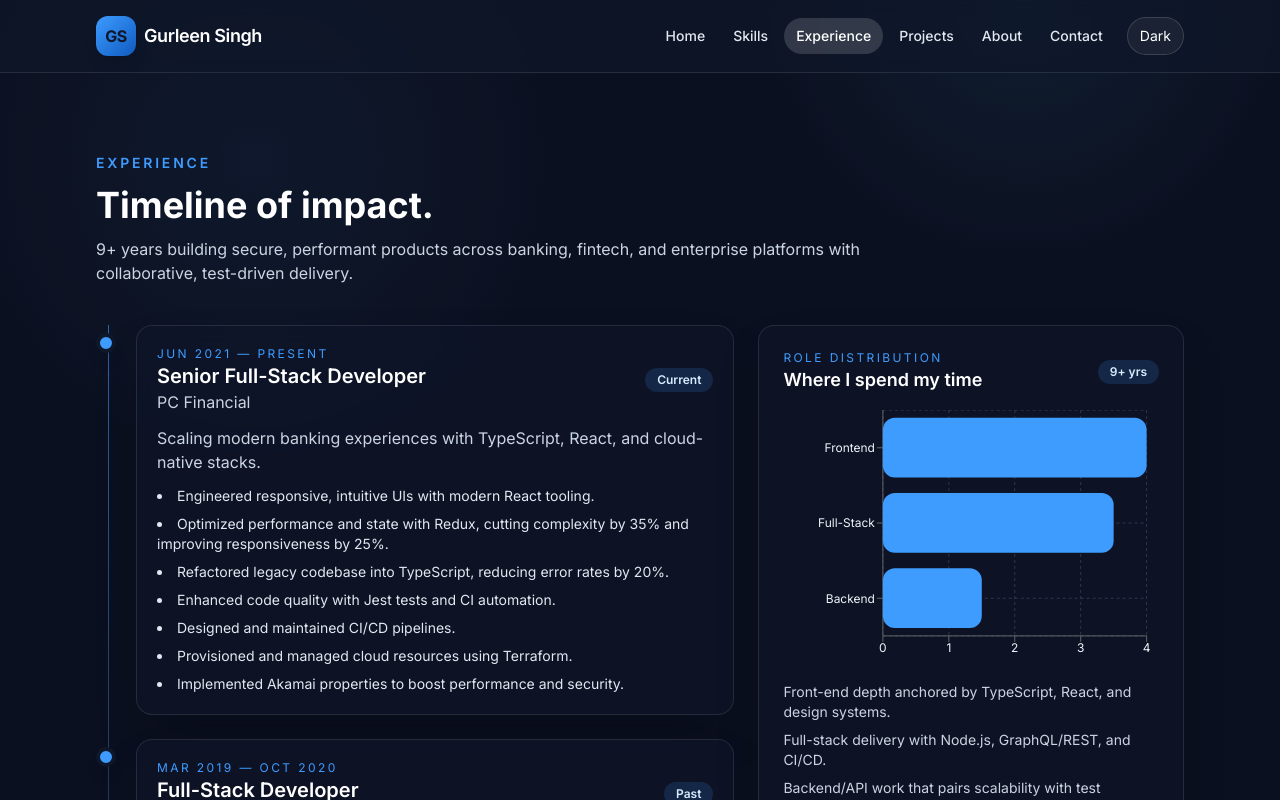
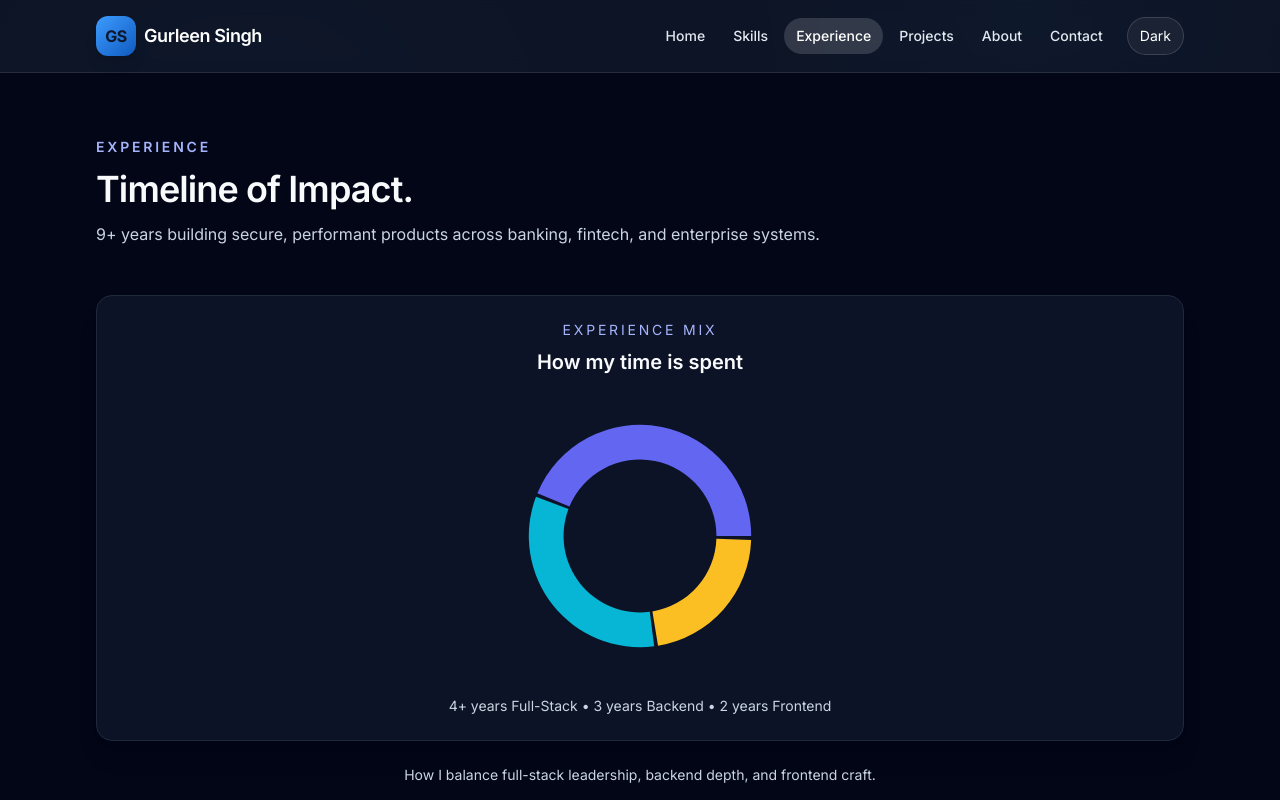
Before and after one commit to guri2323/portfolio, a React (Vite) app: page /portfolio/experience in a window 1280 px wide. Shown: the top 800 px of the page. Built offline with nearby package versions, Linux system fonts and the light colour scheme.

Commit message:
updated experience page

```diff
--- /dev/null
+++ b/src/components/ExperienceChart.tsx
@@ -0,0 +1,54 @@
+import { Cell, Pie, PieChart, ResponsiveContainer, Tooltip } from 'recharts';
+import type { ExperienceDistribution } from '../data/experience';
+
+const COLORS = ['#6366f1', '#06b6d4', '#fbbf24'];
+
+const ExperienceChart = ({ data }: { data: ExperienceDistribution[] }) => {
+  return (
+    <div className="rounded-2xl border border-slate-800 bg-slate-900/80 p-6 shadow-xl">
+      <div className="text-center space-y-2">
+        <p className="text-sm uppercase tracking-[0.2em] text-indigo-300">Experience mix</p>
+        <h3 className="text-xl font-semibold text-slate-50">How my time is spent</h3>
+      </div>
+      <div className="h-72 w-full mt-4">
+        <ResponsiveContainer>
+          <PieChart>
+            <Pie
+              data={data}
+              dataKey="years"
+              nameKey="name"
+              cx="50%"
+              cy="50%"
+              innerRadius="55%"
+              outerRadius="80%"
+              paddingAngle={2}
+              isAnimationActive
+            >
+              {data.map((entry, index) => (
+                <Cell key={entry.name} fill={COLORS[index % COLORS.length]} stroke="none" />
+              ))}
+            </Pie>
+            <Tooltip
+              content={({ active, payload }) => {
+                if (active && payload && payload.length) {
+                  return (
+                    <div className="rounded-xl bg-slate-800 text-slate-50 p-3 shadow-lg border border-slate-700">
+                      <p className="text-xs uppercase tracking-wide text-indigo-200">{payload[0].name}</p>
+                      <p className="text-sm font-semibold">{payload[0].value} years</p>
+                    </div>
+                  );
+                }
+                return null;
+              }}
+            />
+          </PieChart>
+        </ResponsiveContainer>
+      </div>
+      <p className="mt-4 text-center text-sm text-slate-300">
+        4+ years Full-Stack • 3 years Backend • 2 years Frontend
+      </p>
+    </div>
+  );
+};
+
+export default ExperienceChart;
--- a/src/components/ExperienceTimeline.tsx
+++ b/src/components/ExperienceTimeline.tsx
@@ -3,24 +3,26 @@ import { experiences } from '../data/experience';
 const ExperienceTimeline = () => {
   return (
     <div className="relative">
-      <div className="absolute left-3 top-0 h-full w-px bg-gradient-to-b from-accent-500/60 via-slate-300/40 to-transparent dark:via-white/10" aria-hidden />
+      <div className="absolute left-3 top-0 h-full w-px bg-slate-700" aria-hidden />
       <div className="space-y-6">
         {experiences.map((exp, index) => (
           <div key={exp.company} className="relative pl-10">
-            <div className="absolute left-0 top-2 h-5 w-5 rounded-full border-4 border-white bg-accent-500 shadow-lg dark:border-slate-900" />
-            <div className="glass-panel p-5 card-hover">
+            <div className="absolute left-0 top-2 h-5 w-5 rounded-full border-2 border-slate-900 bg-indigo-400 shadow-lg" />
+            <div className="rounded-xl bg-slate-900/70 p-5 shadow-lg border border-slate-800/60 transition duration-200 hover:-translate-y-0.5 hover:shadow-xl">
               <div className="flex flex-col justify-between gap-2 md:flex-row md:items-center">
                 <div>
-                  <p className="text-xs uppercase tracking-[0.2em] text-accent-500">{exp.start} — {exp.end}</p>
-                  <h3 className="text-xl font-semibold text-slate-900 dark:text-white">{exp.role}</h3>
-                  <p className="text-slate-500 dark:text-slate-300">{exp.company}</p>
+                  <p className="text-xs tracking-[0.2em] uppercase text-slate-400">
+                    {exp.start} — {exp.end}
+                  </p>
+                  <h3 className="text-xl font-semibold text-slate-50">{exp.role}</h3>
+                  <p className="text-slate-300">{exp.company}</p>
                 </div>
-                <span className="rounded-full bg-accent-500/15 px-3 py-1 text-xs font-semibold text-accent-700 dark:text-accent-100">
+                <span className="rounded-full bg-indigo-500/15 px-3 py-1 text-xs font-semibold text-indigo-100 border border-indigo-500/30">
                   {index === 0 ? 'Current' : 'Past'}
                 </span>
               </div>
-              <p className="mt-3 text-slate-600 dark:text-slate-300">{exp.summary}</p>
-              <ul className="mt-3 space-y-2 text-sm text-slate-600 dark:text-slate-200 list-disc list-inside">
+              <p className="mt-3 text-slate-300 leading-relaxed">{exp.summary}</p>
+              <ul className="mt-3 space-y-2 text-sm text-slate-300 list-disc list-inside">
                 {exp.bullets.map((bullet) => (
                   <li key={bullet}>{bullet}</li>
                 ))}
--- a/src/data/experience.ts
+++ b/src/data/experience.ts
@@ -5,6 +5,11 @@ export type ExperienceItem = {
   end: string;
   summary: string;
   bullets: string[];
+};
+
+export type ExperienceDistribution = {
+  name: string;
+  years: number;
 };
 
 export const experiences: ExperienceItem[] = [
@@ -67,3 +72,9 @@ export const experiences: ExperienceItem[] = [
     ],
   },
 ];
+
+export const experienceDistribution: ExperienceDistribution[] = [
+  { name: 'Full-Stack', years: 4 },
+  { name: 'Backend', years: 3 },
+  { name: 'Frontend', years: 2 },
+];
--- a/src/pages/Experience.tsx
+++ b/src/pages/Experience.tsx
@@ -1,67 +1,35 @@
-import { ResponsiveContainer, BarChart, Bar, XAxis, YAxis, Tooltip, CartesianGrid } from 'recharts';
 import ExperienceTimeline from '../components/ExperienceTimeline';
-import { experiences } from '../data/experience';
-
-const experienceMix = [
-  { name: 'Frontend', years: 4 },
-  { name: 'Full-Stack', years: 3.5 },
-  { name: 'Backend', years: 1.5 },
-];
+import ExperienceChart from '../components/ExperienceChart';
+import { experienceDistribution } from '../data/experience';
 
 const Experience = () => {
   return (
-    <section className="section space-y-10">
-      <div className="space-y-3">
-        <p className="text-sm font-semibold uppercase tracking-[0.2em] text-accent-500">Experience</p>
-        <h1 className="text-3xl sm:text-4xl font-bold text-slate-900 dark:text-white">Timeline of impact.</h1>
-        <p className="text-slate-600 dark:text-slate-300 max-w-3xl">
-          9+ years building secure, performant products across banking, fintech, and enterprise platforms with collaborative, test-driven delivery.
-        </p>
-      </div>
+    <div className="bg-slate-950 text-slate-50">
+      <section className="max-w-6xl mx-auto px-4 md:px-8 py-16 space-y-12">
+        {/* Header */}
+        <div className="space-y-3 max-w-3xl">
+          <p className="text-sm font-semibold uppercase tracking-[0.2em] text-indigo-300">Experience</p>
+          <h1 className="text-4xl font-semibold tracking-tight">Timeline of Impact.</h1>
+          <p className="text-base text-slate-300 leading-relaxed">
+            9+ years building secure, performant products across banking, fintech, and enterprise systems.
+          </p>
+        </div>
 
-      <div className="grid gap-6 lg:grid-cols-[1.2fr_0.8fr]">
-        <div>
+        {/* Distribution */}
+        <div className="space-y-6">
+          <ExperienceChart data={experienceDistribution} />
+          <div className="text-center text-sm text-slate-300">
+            How I balance full-stack leadership, backend depth, and frontend craft.
+          </div>
+        </div>
+
+        {/* Timeline */}
+        <div className="space-y-4">
+          <p className="text-xl uppercase text-slate-400 tracking-[0.2em]">Experience Timeline</p>
           <ExperienceTimeline />
         </div>
-        <div className="glass-panel p-6 space-y-4">
-          <div className="flex items-center justify-between">
-            <div>
-              <p className="text-xs uppercase tracking-[0.2em] text-accent-500">Role distribution</p>
-              <h3 className="text-lg font-semibold text-slate-900 dark:text-white">Where I spend my time</h3>
-            </div>
-            <span className="rounded-full bg-accent-500/15 px-3 py-1 text-xs font-semibold text-accent-700 dark:text-accent-100">9+ yrs</span>
-          </div>
-          <div className="h-64 w-full">
-            <ResponsiveContainer>
-              <BarChart data={experienceMix} layout="vertical" margin={{ left: 40, right: 12 }}>
-                <CartesianGrid strokeDasharray="3 3" stroke="rgba(148, 163, 184, 0.25)" />
-                <XAxis type="number" tick={{ fill: 'currentColor', fontSize: 12 }} />
-                <YAxis type="category" dataKey="name" tick={{ fill: 'currentColor', fontSize: 12 }} />
-                <Tooltip
-                  content={({ active, payload }) => {
-                    if (active && payload && payload.length) {
-                      return (
-                        <div className="rounded-xl bg-slate-900 text-slate-100 p-3 shadow-lg border border-white/10">
-                          <p className="text-sm font-semibold">{payload[0].payload.name}</p>
-                          <p className="text-xs text-slate-300">{payload[0].value} years</p>
-                        </div>
-                      );
-                    }
-                    return null;
-                  }}
-                />
-                <Bar dataKey="years" radius={[12, 12, 12, 12]} fill="#3e9cff" />
-              </BarChart>
-            </ResponsiveContainer>
-          </div>
-          <div className="space-y-2 text-sm text-slate-600 dark:text-slate-300">
-            <p>Front-end depth anchored by TypeScript, React, and design systems.</p>
-            <p>Full-stack delivery with Node.js, GraphQL/REST, and CI/CD.</p>
-            <p>Backend/API work that pairs scalability with test coverage.</p>
-          </div>
-        </div>
-      </div>
-    </section>
+      </section>
+    </div>
   );
 };
 
```
